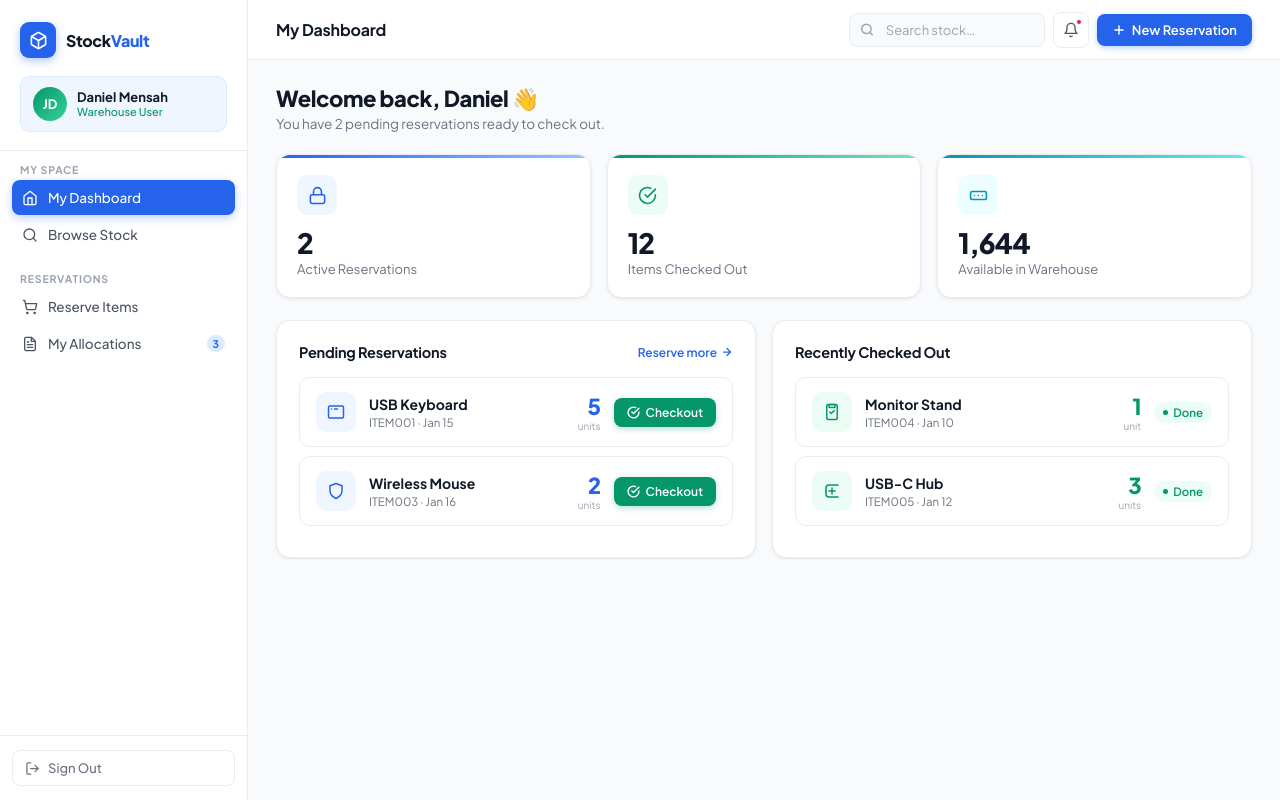
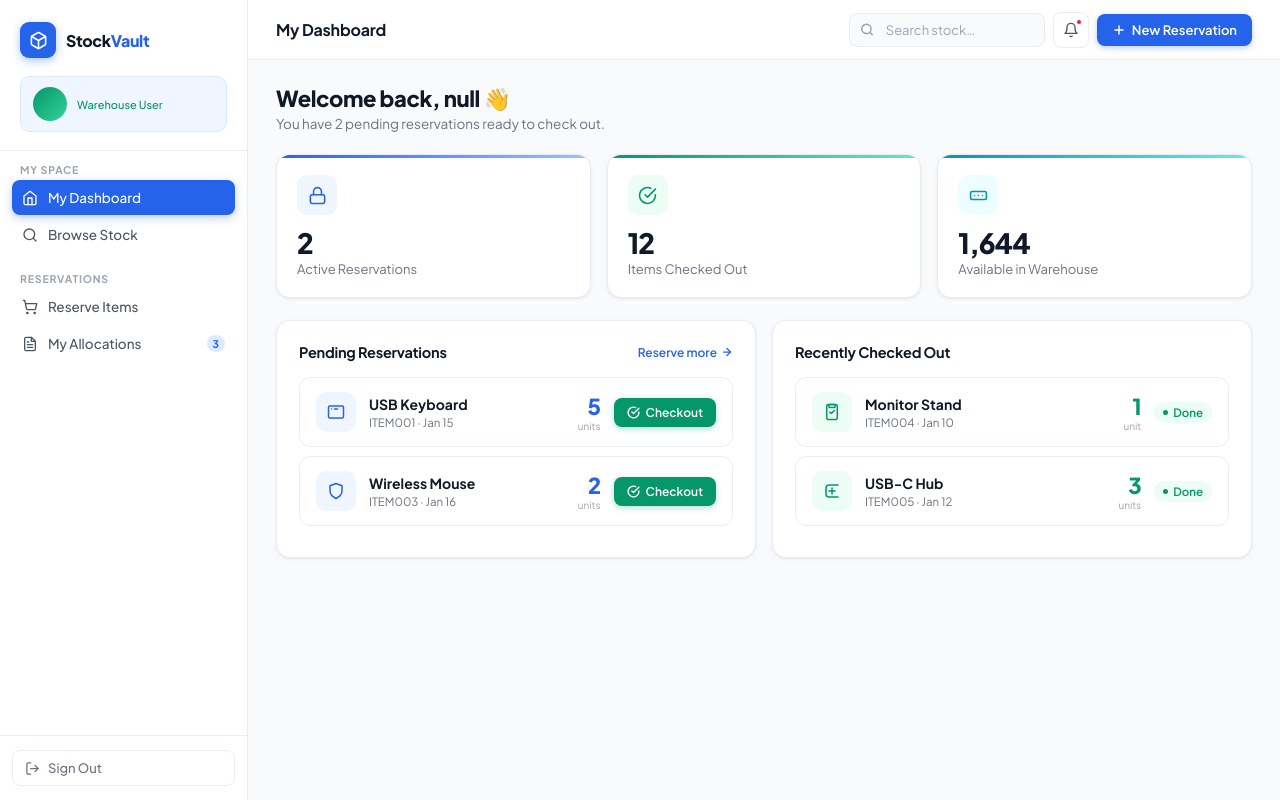
Before and after one commit to fkkyei/inventory_manager, a Django app: page /user-dashboard/ in a window 1280 px wide. Run offline with Django 5.2, Linux system fonts and the light colour scheme.

Commit message:
Display Username

```diff
--- a/Templates/login.html
+++ b/Templates/login.html
@@ -214,10 +214,12 @@
             });
 
             const data = await response.json();
+            console.log(data)
 
             if (response.ok) {
                 localStorage.setItem('session_token', data.session_token);
                 localStorage.setItem('role', data.role);
+                localStorage.setItem('email', data.email);
                 window.location.href = data.redirect;
             } else {
                 errorMessage.textContent = data.error || 'Login failed. Please try again.';
--- a/Templates/user_dashboard.html
+++ b/Templates/user_dashboard.html
@@ -277,9 +277,9 @@
       <div class="logo-name">Stock<span>Vault</span></div>
     </div>
     <div class="sidebar-profile">
-      <div class="profile-avatar">JD</div>
+      <div class="profile-avatar" id="profile-avatar"></div>
       <div>
-        <div class="profile-name">Daniel Mensah</div>
+        <div class="profile-name" id="username1"></div>
         <div class="profile-role">Warehouse User</div>
       </div>
     </div>
@@ -350,7 +350,7 @@
     <!-- ── MY DASHBOARD ────────────────────────────── -->
     <div class="page active" id="page-home">
       <div class="page-header">
-        <div class="page-heading">Welcome back, Daniel 👋</div>
+        <div class="page-heading" id="username"> </div>
         <div class="page-sub">You have 2 pending reservations ready to check out.</div>
       </div>
 
@@ -655,6 +655,10 @@
 <div id="toast"><span class="t-ic" id="t-ic"></span><span id="t-msg"></span></div>
 
 <script>
+  const email = localStorage.getItem("email");
+  document.getElementById("username").innerText = "Welcome back, " + email + " 👋";
+  document.getElementById("username1").innerText=email
+  document.getElementById("profile-avatar").innerHTML=email.charAt(0).toUpperCase()
 const STOCK = [
   {code:'ITEM001',name:'USB Keyboard',   total:50,  allocated:20},
   {code:'ITEM002',name:'HDMI Cable',     total:100, allocated:40},
--- a/inventory/views.py
+++ b/inventory/views.py
@@ -160,7 +160,7 @@
     permission_classes = [IsAdmin]
 
     def get(self, request):
-        return render(request,'dashboard.html',{{"message":request.user.email,"role":request.user.role,"name":request.user}})
+        return render(request,'dashboard.html',{"message":request.user.email,"role":request.user.role,"name":request.user})
 
 
 
@@ -186,7 +186,8 @@
         "message":"Login Successful",
         "session_token": session.token,
         "role": user.role,
-        "redirect": "/admin-dashboard" if user.role == "admin" else "/user-dashboard",
+        "email": user.email.split('@',1)[0],
+        "redirect": "/admin-dashboard" if user.role == "admin" else "/user-dashboard"
     })
 
 
@@ -276,9 +277,12 @@
 
 
 def admin_dashboard(request):
-    return render(request, "admin_dashboard.html")
+    print(request.user.email)
+
+    return render(request, "admin_dashboard.html",)
 
 def login_view(request):
+
     return render(request, "login.html")
 
 def signup_view(request):
@@ -286,7 +290,9 @@
 
 
 def user_dashboard(request):
-    return render(request, "user_dashboard.html")
+
+    return render(request, "user_dashboard.html",)
+
 
 def reset_otp(request):
     return render(request, "enterresetotp.html")
```
